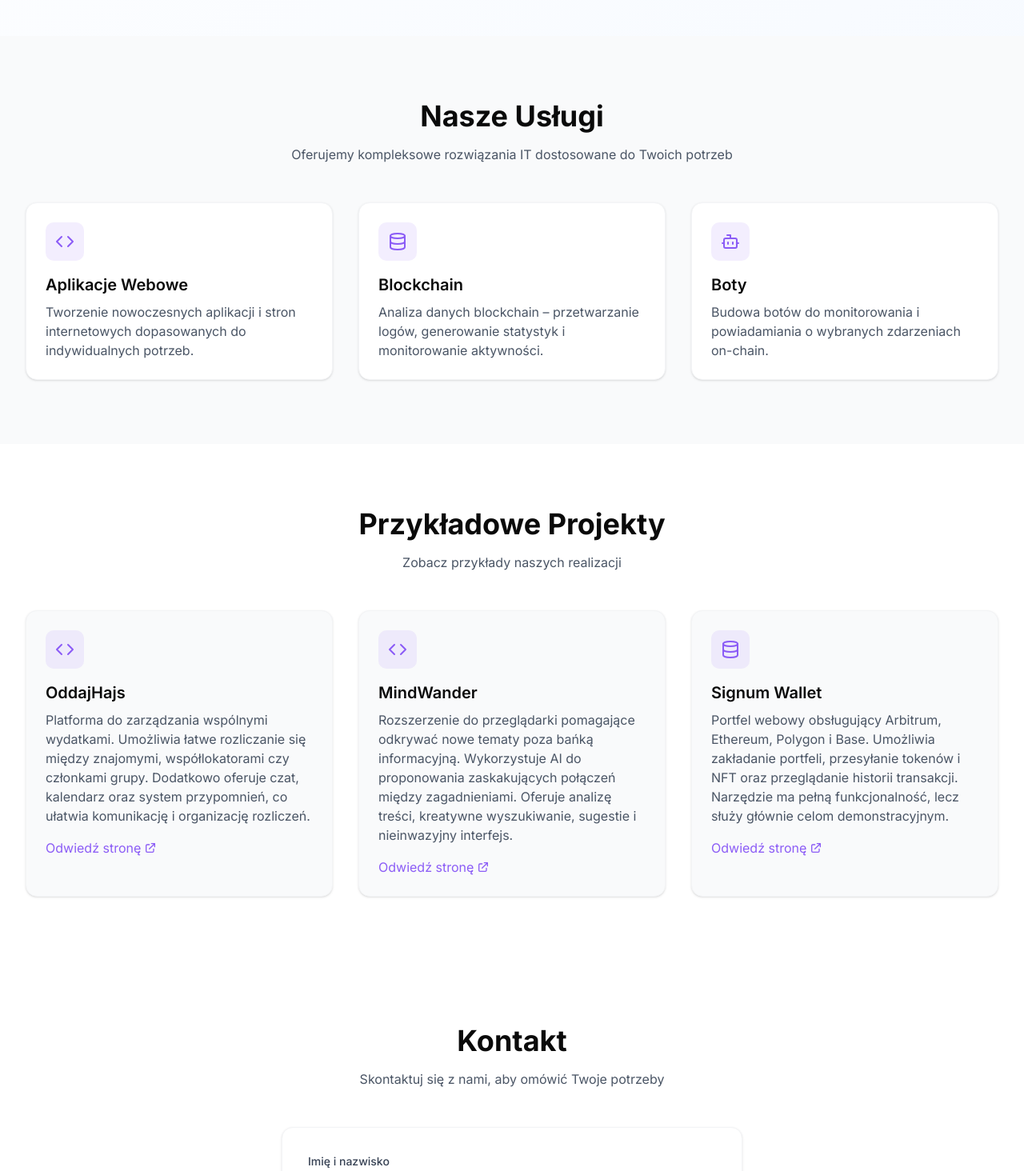
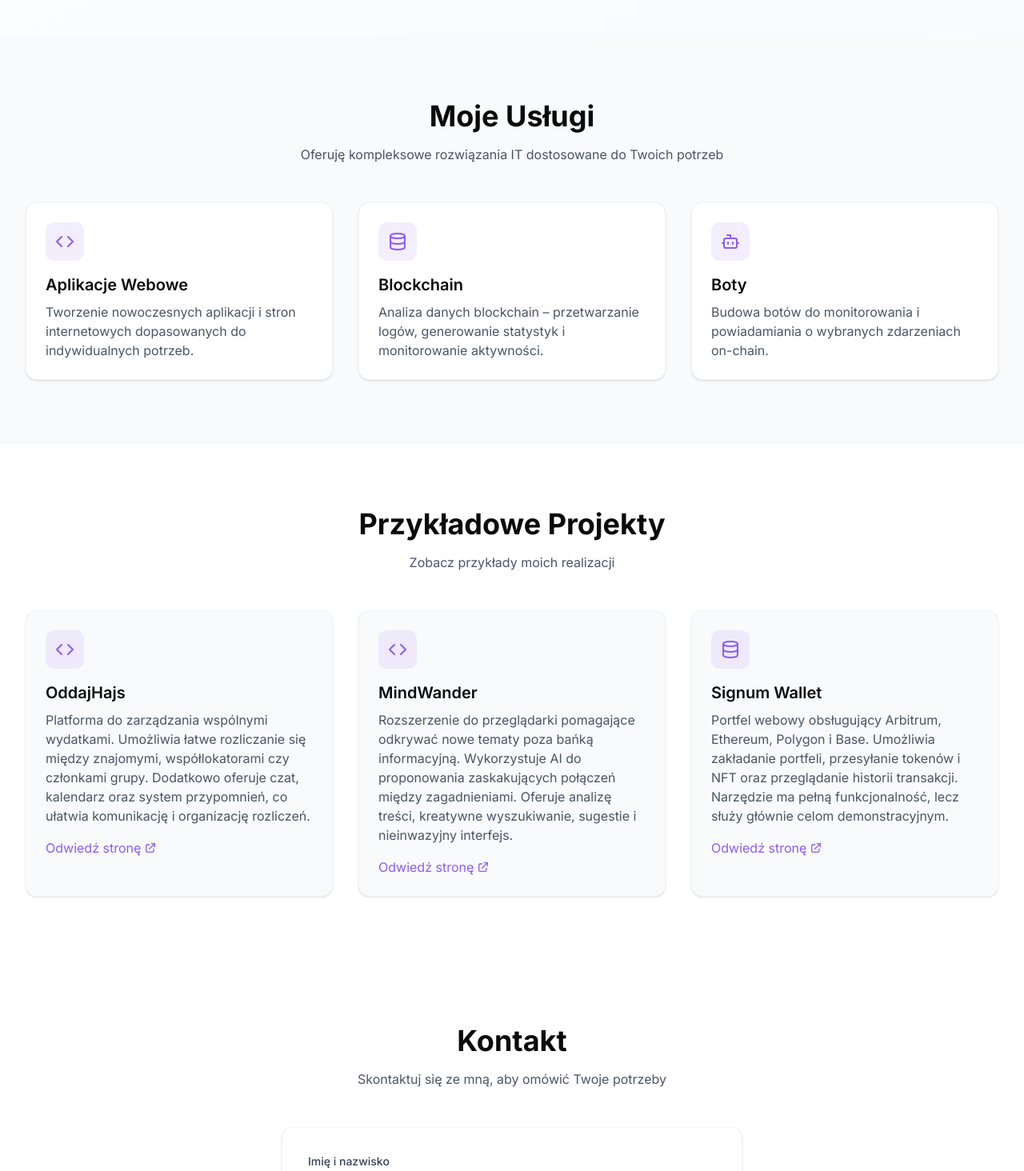
Before and after one commit to PiotrSobiecki/sobiecki_org, a Next.js app: page / in a window 1280 px wide. Shown: the part 800-2264 px from the top of the page at 80% size. Built offline with nearby package versions, Linux system fonts and the light colour scheme.

Commit message:
fix text

```diff
--- a/src/app/page.tsx
+++ b/src/app/page.tsx
@@ -93,11 +93,9 @@ export default function Home() {
       <section id="uslugi" className="py-20 bg-gray-50">
         <div className="container mx-auto px-4 lg:px-8">
           <div className="text-center mb-12">
-            <h2 className="text-3xl md:text-4xl font-bold mb-4">
-              Nasze Usługi
-            </h2>
+            <h2 className="text-3xl md:text-4xl font-bold mb-4">Moje Usługi</h2>
             <p className="text-gray-600 max-w-2xl mx-auto">
-              Oferujemy kompleksowe rozwiązania IT dostosowane do Twoich potrzeb
+              Oferuję kompleksowe rozwiązania IT dostosowane do Twoich potrzeb
             </p>
           </div>
 
@@ -149,7 +147,7 @@ export default function Home() {
               Przykładowe Projekty
             </h2>
             <p className="text-gray-600 max-w-2xl mx-auto">
-              Zobacz przykłady naszych realizacji
+              Zobacz przykłady moich realizacji
             </p>
           </div>
 
@@ -269,7 +267,7 @@ export default function Home() {
           <div className="text-center mb-12">
             <h2 className="text-3xl md:text-4xl font-bold mb-4">Kontakt</h2>
             <p className="text-gray-600 max-w-2xl mx-auto">
-              Skontaktuj się z nami, aby omówić Twoje potrzeby
+              Skontaktuj się ze mną, aby omówić Twoje potrzeby
             </p>
           </div>
 
```
